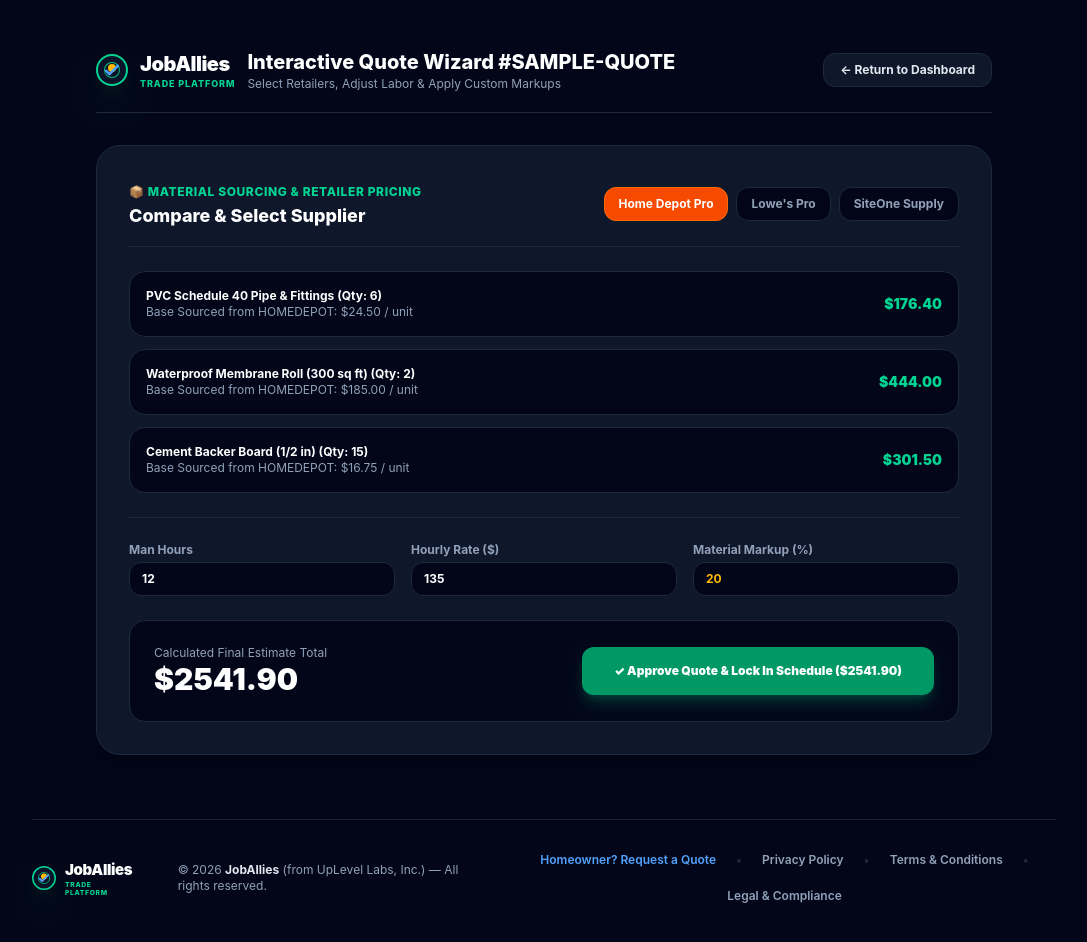
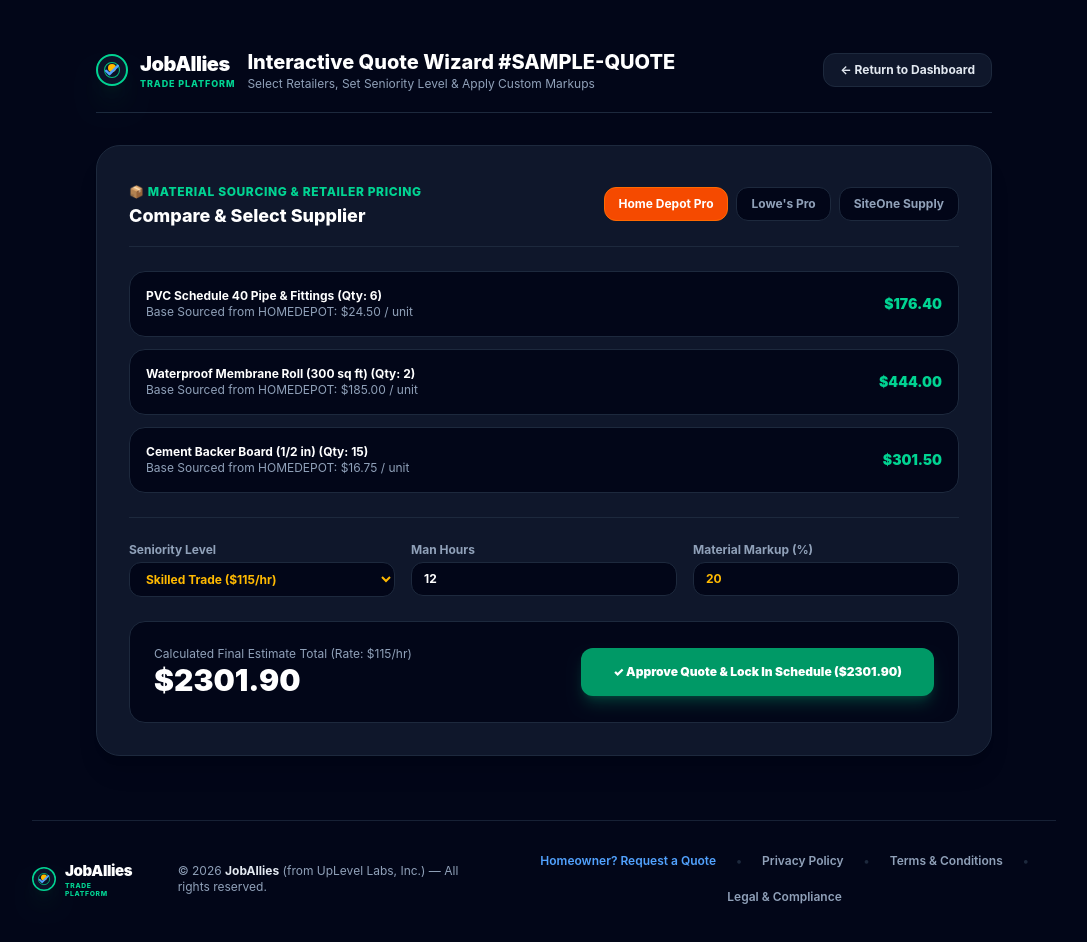
Before and after one commit to dberger111/joballies, a Next.js app: page /quote/1 in a window 1280 px wide. Shown: the top 942 px of the page, without its empty margins (96-1183 px from the left). Built offline with nearby package versions, Linux system fonts and the light colour scheme.

Commit message:
Add seniority level dropdown for man hours, rename to Tradesperson Lead with pre-filled editable SMS text, and update all 4 lead gen platform links

```diff
--- a/app/quote/[id]/page.tsx
+++ b/app/quote/[id]/page.tsx
@@ -6,11 +6,21 @@
 
 export default function QuoteWizardPage() {
   const [laborHours, setLaborHours] = useState(12);
-  const [hourlyRate, setHourlyRate] = useState(135);
+  const [seniority, setSeniority] = useState('Skilled Trade');
   const [markup, setMarkup] = useState(20);
   const [selectedRetailer, setSelectedRetailer] = useState<'homedepot' | 'lowes' | 'siteone'>('homedepot');
 
-  // Retailer base pricing catalog
+  // Seniority rate mapping
+  const seniorityRates: Record<string, number> = {
+    'Senior Supervisor': 165,
+    'Supervisor': 145,
+    'Specialty Trade': 135,
+    'Skilled Trade': 115,
+    'Worker': 85
+  };
+
+  const hourlyRate = seniorityRates[seniority] || 115;
+
   const materials = [
     { id: 1, name: 'PVC Schedule 40 Pipe & Fittings', qty: 6, homedepot: 24.50, lowes: 23.80, siteone: 26.00 },
     { id: 2, name: 'Waterproof Membrane Roll (300 sq ft)', qty: 2, homedepot: 185.00, lowes: 189.00, siteone: 179.00 },
@@ -34,7 +44,7 @@
             <Link href="/dashboard"><Logo size="sm" /></Link>
             <div>
               <h1 className="text-xl font-extrabold text-white">Interactive Quote Wizard #SAMPLE-QUOTE</h1>
-              <p className="text-xs text-slate-400">Select Retailers, Adjust Labor & Apply Custom Markups</p>
+              <p className="text-xs text-slate-400">Select Retailers, Set Seniority Level & Apply Custom Markups</p>
             </div>
           </div>
           <Link href="/dashboard" className="bg-slate-900 border border-slate-800 hover:border-blue-500 text-slate-200 text-xs font-bold px-4 py-2 rounded-xl transition">
@@ -49,24 +59,9 @@
               <h3 className="text-lg font-extrabold text-white">Compare & Select Supplier</h3>
             </div>
             <div className="flex gap-2">
-              <button
-                onClick={() => setSelectedRetailer('homedepot')}
-                className={`px-3.5 py-2 rounded-xl text-xs font-bold transition border ${selectedRetailer === 'homedepot' ? 'bg-orange-600 border-orange-500 text-white' : 'bg-slate-950 border-slate-800 text-slate-400'}`}
-              >
-                Home Depot Pro
-              </button>
-              <button
-                onClick={() => setSelectedRetailer('lowes')}
-                className={`px-3.5 py-2 rounded-xl text-xs font-bold transition border ${selectedRetailer === 'lowes' ? 'bg-blue-600 border-blue-500 text-white' : 'bg-slate-950 border-slate-800 text-slate-400'}`}
-              >
-                Lowe's Pro
-              </button>
-              <button
-                onClick={() => setSelectedRetailer('siteone')}
-                className={`px-3.5 py-2 rounded-xl text-xs font-bold transition border ${selectedRetailer === 'siteone' ? 'bg-emerald-600 border-emerald-500 text-white' : 'bg-slate-950 border-slate-800 text-slate-400'}`}
-              >
-                SiteOne Supply
-              </button>
+              <button onClick={() => setSelectedRetailer('homedepot')} className={`px-3.5 py-2 rounded-xl text-xs font-bold transition border ${selectedRetailer === 'homedepot' ? 'bg-orange-600 border-orange-500 text-white' : 'bg-slate-950 border-slate-800 text-slate-400'}`}>Home Depot Pro</button>
+              <button onClick={() => setSelectedRetailer('lowes')} className={`px-3.5 py-2 rounded-xl text-xs font-bold transition border ${selectedRetailer === 'lowes' ? 'bg-blue-600 border-blue-500 text-white' : 'bg-slate-950 border-slate-800 text-slate-400'}`}>Lowe's Pro</button>
+              <button onClick={() => setSelectedRetailer('siteone')} className={`px-3.5 py-2 rounded-xl text-xs font-bold transition border ${selectedRetailer === 'siteone' ? 'bg-emerald-600 border-emerald-500 text-white' : 'bg-slate-950 border-slate-800 text-slate-400'}`}>SiteOne Supply</button>
             </div>
           </div>
 
@@ -88,20 +83,25 @@
 
           <div className="grid grid-cols-1 sm:grid-cols-3 gap-4 border-t border-slate-800 pt-6">
             <div>
+              <label className="block text-xs font-bold text-slate-400 mb-1">Seniority Level</label>
+              <select
+                value={seniority}
+                onChange={(e) => setSeniority(e.target.value)}
+                className="w-full bg-slate-950 border border-slate-800 rounded-xl px-3 py-2 text-xs font-bold text-amber-400"
+              >
+                <option value="Senior Supervisor">Senior Supervisor (${seniorityRates['Senior Supervisor']}/hr)</option>
+                <option value="Supervisor">Supervisor (${seniorityRates['Supervisor']}/hr)</option>
+                <option value="Specialty Trade">Specialty Trade (${seniorityRates['Specialty Trade']}/hr)</option>
+                <option value="Skilled Trade">Skilled Trade (${seniorityRates['Skilled Trade']}/hr)</option>
+                <option value="Worker">Worker (${seniorityRates['Worker']}/hr)</option>
+              </select>
+            </div>
+            <div>
               <label className="block text-xs font-bold text-slate-400 mb-1">Man Hours</label>
               <input
                 type="number"
                 value={laborHours}
                 onChange={(e) => setLaborHours(Number(e.target.value))}
-                className="w-full bg-slate-950 border border-slate-800 rounded-xl px-3 py-2 text-xs font-bold text-white"
-              />
-            </div>
-            <div>
-              <label className="block text-xs font-bold text-slate-400 mb-1">Hourly Rate ($)</label>
-              <input
-                type="number"
-                value={hourlyRate}
-                onChange={(e) => setHourlyRate(Number(e.target.value))}
                 className="w-full bg-slate-950 border border-slate-800 rounded-xl px-3 py-2 text-xs font-bold text-white"
               />
             </div>
@@ -118,7 +118,7 @@
 
           <div className="bg-slate-950 border border-slate-800 p-6 rounded-2xl flex flex-col sm:flex-row justify-between items-center gap-4">
             <div>
-              <p className="text-xs text-slate-400">Calculated Final Estimate Total</p>
+              <p className="text-xs text-slate-400">Calculated Final Estimate Total (Rate: ${hourlyRate}/hr)</p>
               <p className="text-3xl font-black text-white">${grandTotal.toFixed(2)}</p>
             </div>
             <button
```
